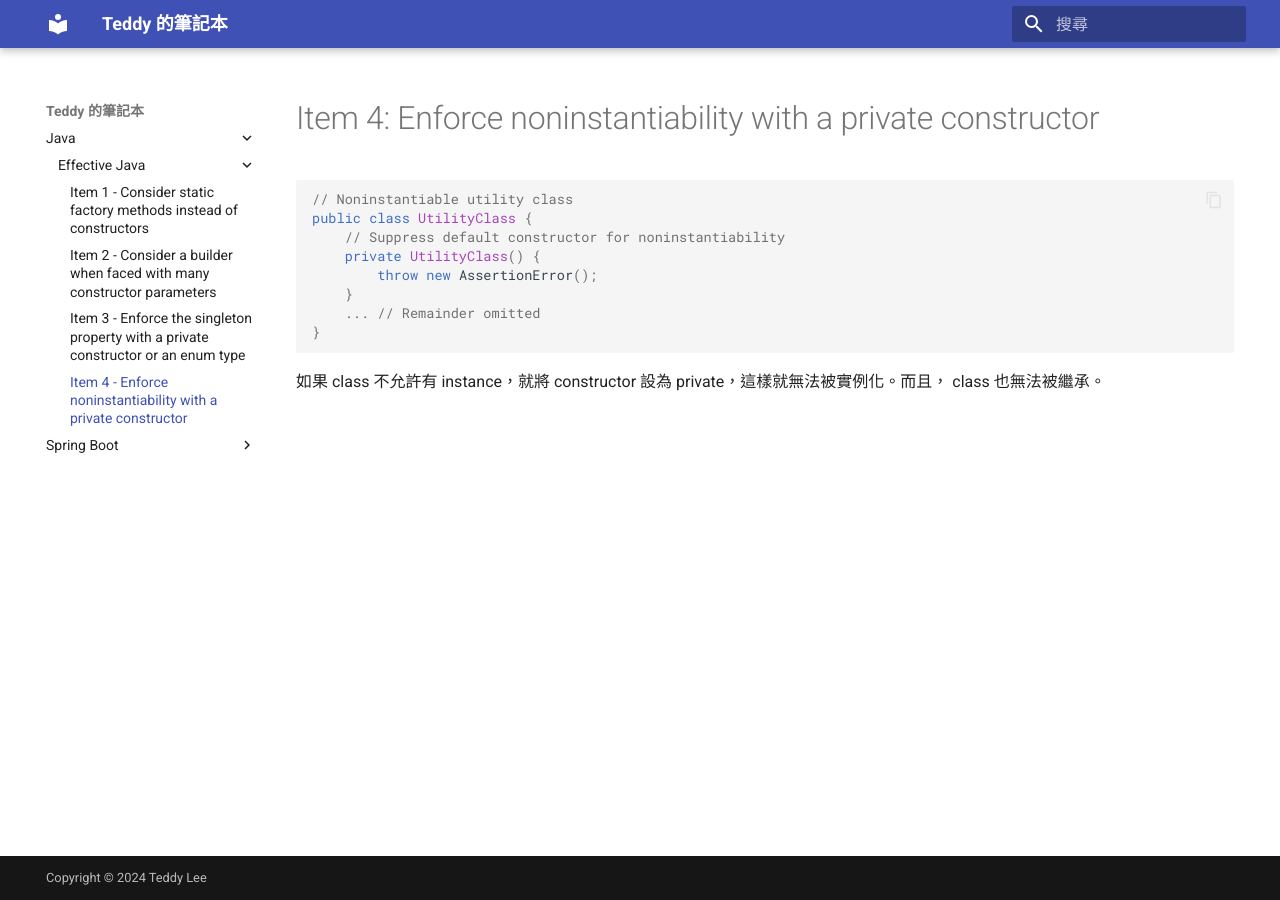
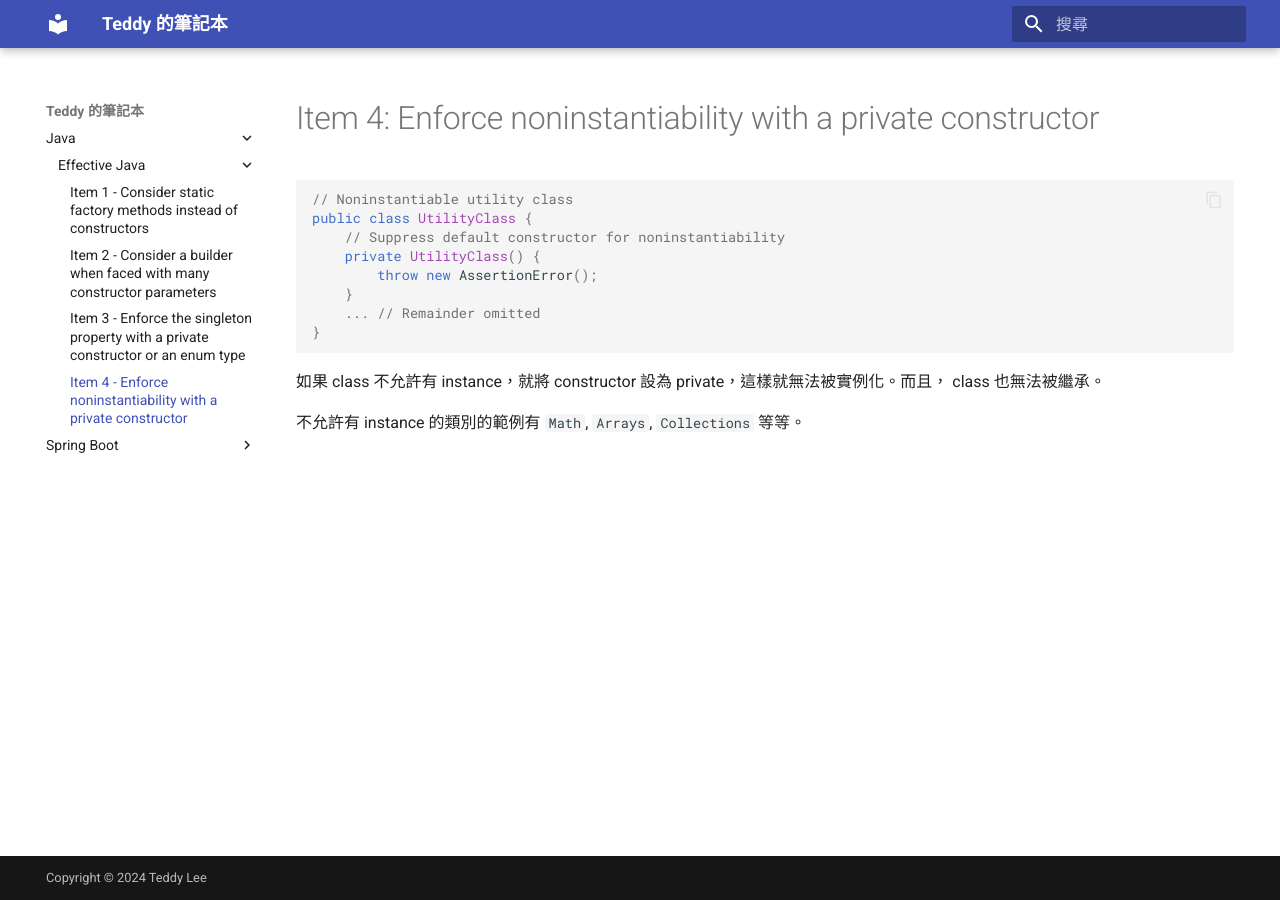
Before and after one commit to teddyprogramming/teddyprogramming.github.io, an MkDocs documentation site: the page built from docs/java/effective-java/004.md, in a window 1280 px wide. Built offline with MkDocs 1.6.1 and Material for MkDocs 9.7.7, drawn with Linux system fonts in a browser that asks for light colours.

Commit message:
effective java 004

````diff
--- a/docs/java/effective-java/004.md
+++ b/docs/java/effective-java/004.md
@@ -12,3 +12,5 @@ public class UtilityClass {
 ```
 
 如果 class 不允許有 instance，就將 constructor 設為 private，這樣就無法被實例化。而且， class 也無法被繼承。
+
+不允許有 instance 的類別的範例有 `Math`, `Arrays`, `Collections` 等等。
````
